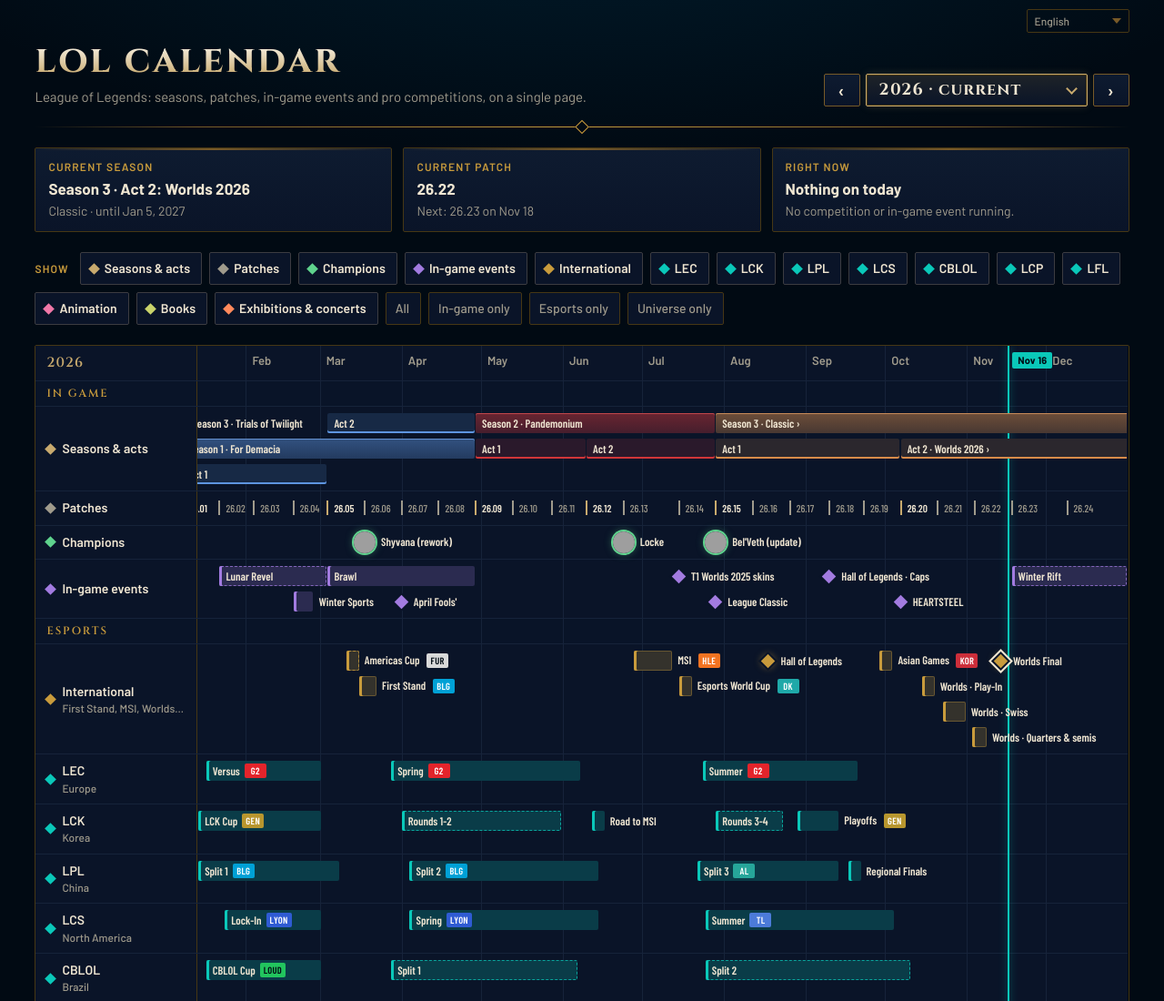
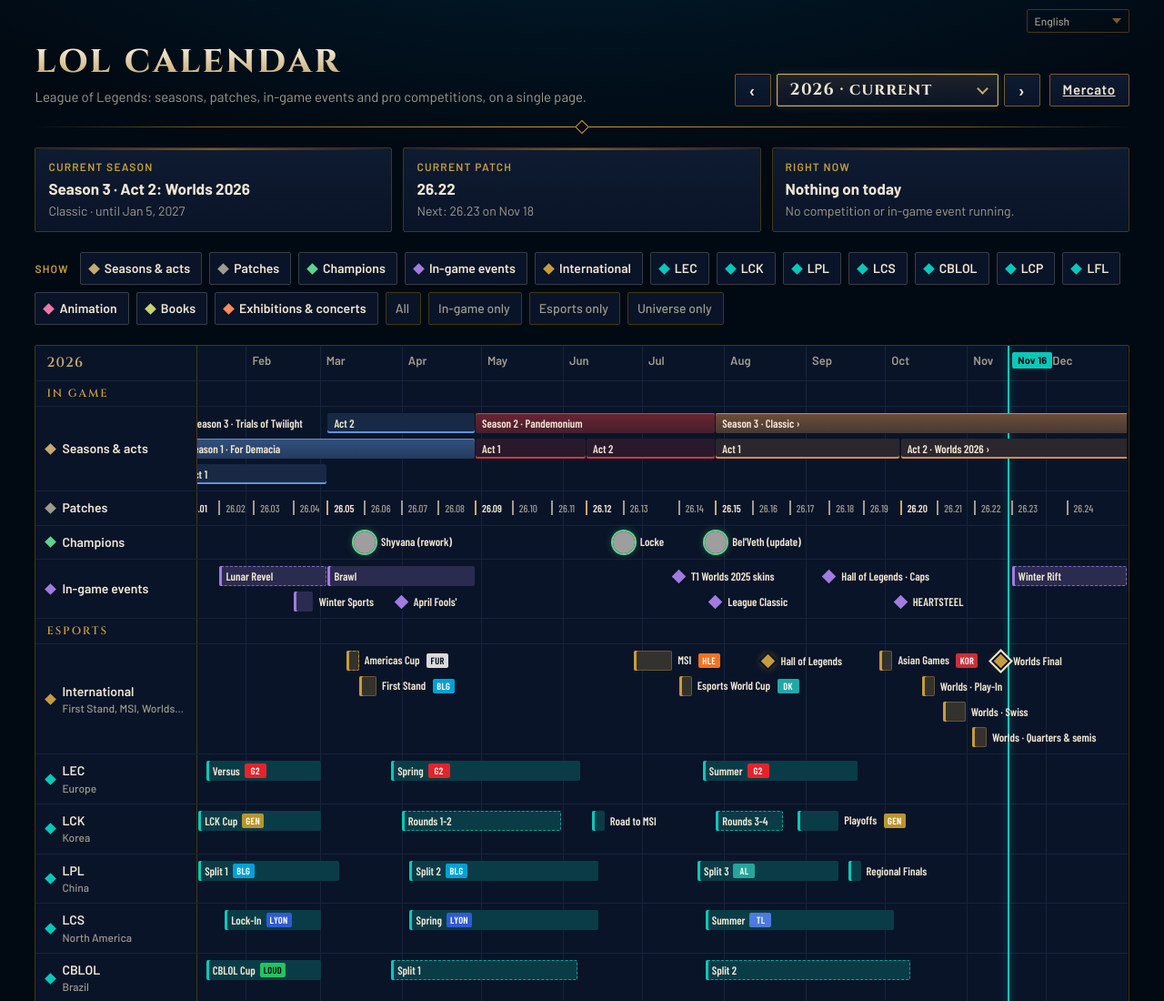
Before and after one commit to cyrilletixier/LoL-calendar, a plain HTML site: page index.html in a window 1280 px wide. Shown: the top 1100 px of the page at 91% size. Drawn offline with nearby package versions, Linux system fonts and the light colour scheme; grey boxes are pictures that could not be loaded.

Commit message:
feat(mercato): ajoute une vue mercato par équipe

```diff
--- a/data/2026.js
+++ b/data/2026.js
@@ -25,6 +25,8 @@
 
   window.LOL_DATA = window.LOL_DATA || { years: {} };
   window.LOL_DATA.years[2026] = {
+    /* Composition 2026 par sigle d'équipe (vue Mercato) : { "G2": [{ joueur: "Caps", role: "Mid" }] } */
+    rosters: {},
     items: [
       /* Fin de la Saison 3 de 2025 (7 janvier 2026) */
       { id: "s3-25", lane: "season", kind: "season", tpl: "season", n: 3, name: "Trials of Twilight", color: "s3", d0: "2025-08-27", d1: "01-07" },
--- /dev/null
+++ b/data/mercato.js
@@ -0,0 +1,6 @@
+/* Mercato : mouvements de joueurs par équipe. Clé = sigle de data/teams.js.
+   Alimenté à la main par Claude à partir de sources publiques : aucune récupération d'actualités en direct.
+   Entrée : { date: "AAAA-MM-JJ", type: "arrivée" | "départ" | "prolongation" | "fin de contrat",
+   joueur, clubSource, clubDestination, commentaire, source (adresse) }. Champ inconnu : "".
+   N'ajouter que des mouvements dont la source est vérifiable. */
+window.LOL_MERCATO = {};
--- a/index.html
+++ b/index.html
@@ -254,6 +254,17 @@ button.tile:hover{border-color:var(--gold-4)}
 .hon-t{display:block;font-weight:600;font-size:13.5px;line-height:1.2}
 .hon small{display:block;color:var(--muted);font-size:12px;line-height:1.2}
 
+.mercato{display:grid;gap:14px}
+.mercato[hidden]{display:none}
+.mercato h2{font-family:var(--font-display);color:var(--gold-2);margin:0;font-size:24px;letter-spacing:.06em}
+.mercato h3{font-family:var(--font-display);font-size:16px;letter-spacing:.08em;color:var(--gold-2);margin:14px 0 6px;padding-bottom:6px;border-bottom:1px solid var(--frame)}
+.mer-pick{display:flex;gap:10px;align-items:center;flex-wrap:wrap}
+.mer-pick select{min-height:36px;background:var(--surface);color:var(--gold-1);border:1px solid var(--gold-2);padding:4px 10px;font:inherit}
+.mer-list{margin:0;padding-left:18px;display:grid;gap:6px}
+.mer-m{color:var(--muted);font-size:14px}
+.mer-empty{color:var(--muted)}
+.mer-note{color:var(--muted);font-size:13px;margin:0}
+
 footer{color:var(--muted);font-size:14px;display:grid;gap:8px;border-top:1px solid var(--frame);padding-top:16px}
 footer ul{margin:0;padding-left:18px;display:grid;gap:3px}
 footer p{margin:0;max-width:75ch}
@@ -396,6 +407,8 @@ footer p{margin:0;max-width:75ch}
 <script src="lang/ko.js"></script>
 <script src="lang/zh.js"></script>
 <script src="lang/vi.js"></script>
+<script src="data/mercato.js"></script>
 <script src="js/app.js"></script>
+<script src="js/mercato.js"></script>
 </body>
 </html>
--- /dev/null
+++ b/js/mercato.js
@@ -0,0 +1,93 @@
+/* Vue Mercato : choix d'une équipe, composition 2026 (data/2026.js, rubrique rosters) et mouvements (data/mercato.js).
+   Aucun appel réseau. Textes : lang/<code>.js, rubrique mercato (repli : anglais, puis français). */
+(function () {
+  "use strict";
+
+  var TEAMS = window.LOL_TEAMS || {};
+  var MERCATO = window.LOL_MERCATO || {};
+  var I18N = window.LOL_I18N || {};
+  var Y26 = (window.LOL_DATA && window.LOL_DATA.years && window.LOL_DATA.years[2026]) || {};
+  var ROSTERS = Y26.rosters || {};
+
+  function esc(s) { return String(s).replace(/[&<>"]/g, function (c) { return { "&": "&amp;", "<": "&lt;", ">": "&gt;", '"': "&quot;" }[c]; }); }
+  function lang() { var s = document.getElementById("langSel"); return (s && s.value) || "fr"; }
+  function T(k) {
+    var c = [I18N[lang()], I18N.en, I18N.fr];
+    for (var i = 0; i < c.length; i++) {
+      if (c[i] && c[i].mercato && c[i].mercato[k] !== undefined) return c[i].mercato[k];
+    }
+    return k;
+  }
+  function teamName(code) { return (TEAMS[code] && TEAMS[code].n) || code; }
+
+  function render() {
+    var code = document.getElementById("mercatoTeam").value;
+    var box = document.getElementById("mercatoBody");
+    if (!code) { box.innerHTML = '<p class="mer-empty">' + esc(T("pickTeam")) + "</p>"; return; }
+    var ros = ROSTERS[code] || [];
+    var mv = (MERCATO[code] || []).slice().sort(function (a, b) { return a.date < b.date ? 1 : -1; });
+    var h = "<h3>" + esc(T("roster")) + "</h3>";
+    h += ros.length
+      ? '<ul class="mer-list">' + ros.map(function (p) {
+        return "<li><b>" + esc(p.joueur) + '</b> <span class="mer-m">' + esc(p.role || "") + "</span></li>";
+      }).join("") + "</ul>"
+      : '<p class="mer-empty">' + esc(T("rosterEmpty")) + "</p>";
+    h += "<h3>" + esc(T("moves")) + "</h3>";
+    h += mv.length
+      ? '<ul class="mer-list">' + mv.map(function (m) {
+        return '<li><span class="mer-m">' + esc(m.date) + '</span> <span class="tag">' + esc(m.type) + "</span> <b>" + esc(m.joueur) + "</b> " +
+          esc(T("from")) + " " + esc(m.clubSource || "–") + " " + esc(T("to")) + " " + esc(m.clubDestination || "–") +
+          (m.commentaire ? '<br><span class="mer-m">' + esc(m.commentaire) + "</span>" : "") +
+          (m.source ? ' · <a href="' + esc(m.source) + '" target="_blank" rel="noopener">' + esc(T("source")) + "</a>" : "") + "</li>";
+      }).join("") + "</ul>"
+      : '<p class="mer-empty">' + esc(T("movesEmpty")) + "</p>";
+    box.innerHTML = h;
+  }
+
+  function labels() {
+    var sel = document.getElementById("mercatoTeam"), cur = sel.value;
+    document.getElementById("mercatoLink").textContent = T("nav");
+    document.getElementById("mercatoTitle").textContent = T("title");
+    document.getElementById("mercatoLbl").textContent = T("team");
+    document.getElementById("mercatoNote").textContent = T("note");
+    document.getElementById("mercatoBack").textContent = T("back");
+    var codes = Object.keys(TEAMS).sort(function (a, b) { return teamName(a).localeCompare(teamName(b)); });
+    sel.innerHTML = '<option value="">—</option>' + codes.map(function (c) {
+      return '<option value="' + esc(c) + '">' + esc(teamName(c)) + "</option>";
+    }).join("");
+    sel.value = TEAMS[cur] ? cur : "";
+    render();
+  }
+
+  /* Affiche la vue si le hash vaut #mercato, sinon le calendrier */
+  function apply() {
+    var on = location.hash === "#mercato";
+    document.getElementById("mercatoView").hidden = !on;
+    document.querySelector(".ctrls").style.display = on ? "none" : "";
+    Array.prototype.forEach.call(document.querySelector(".wrap").children, function (el) {
+      if (el.id === "mercatoView" || el.tagName === "HEADER" || el.classList.contains("lang-pick")) return;
+      el.style.display = on ? "none" : "";
+    });
+    if (on) render();
+  }
+
+  function init() {
+    var wrap = document.querySelector(".wrap");
+    var link = document.createElement("a");
+    link.className = "btn"; link.id = "mercatoLink"; link.href = "#mercato";
+    document.querySelector(".ctrls").appendChild(link);
+    var v = document.createElement("section");
+    v.id = "mercatoView"; v.className = "mercato"; v.hidden = true;
+    v.innerHTML = '<h2 id="mercatoTitle"></h2>' +
+      '<div class="mer-pick"><label for="mercatoTeam" id="mercatoLbl"></label><select id="mercatoTeam"></select></div>' +
+      '<div id="mercatoBody"></div><p class="mer-note" id="mercatoNote"></p><p><a href="#" id="mercatoBack"></a></p>';
+    wrap.insertBefore(v, wrap.querySelector("footer"));
+    document.getElementById("mercatoTeam").addEventListener("change", render);
+    document.getElementById("langSel").addEventListener("change", labels);
+    window.addEventListener("hashchange", apply);
+    labels();
+    apply();
+  }
+
+  init();
+})();
--- a/lang/fr.js
+++ b/lang/fr.js
@@ -74,6 +74,11 @@ window.LOL_I18N.fr = {
     legal: "lol calendar a été créé dans le cadre de la politique « Legal Jibber Jabber » de Riot Games, avec des contenus appartenant à Riot Games. Riot Games ne soutient ni ne sponsorise ce projet.",
     swipeHint: "Faites glisser la frise pour changer de mois et touchez une barre pour ouvrir sa fiche. Contour pointillé : dates approximatives."
   },
+
+  mercato: { nav: "Mercato", title: "Mercato", team: "Équipe", pickTeam: "Choisissez une équipe pour voir sa composition 2026 et ses mouvements récents.",
+    note: "Mouvements saisis à partir de sources publiques ; aucune actualité n'est récupérée en direct.", back: "Retour au calendrier",
+    roster: "Composition 2026", rosterEmpty: "Composition 2026 non renseignée pour cette équipe.",
+    moves: "Mouvements", movesEmpty: "Aucun mouvement enregistré pour cette équipe.", from: "depuis", to: "vers", source: "Source" },
 
   kinds: { anim: "Animation", book: "Livre", live: "Exposition, concert ou spectacle",
     season: "Saison", act: "Acte", patch: "Patch", champ: "Champion", event: "Événement en jeu",
```
Also changed, not shown: 1 other file.
